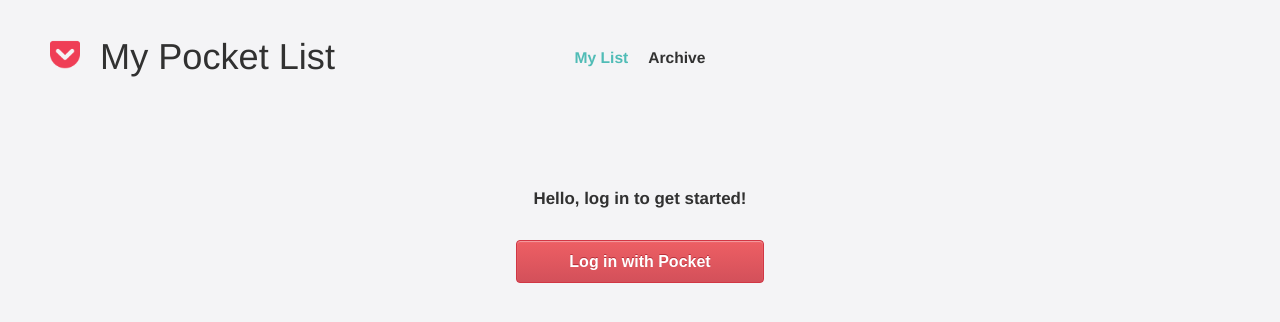
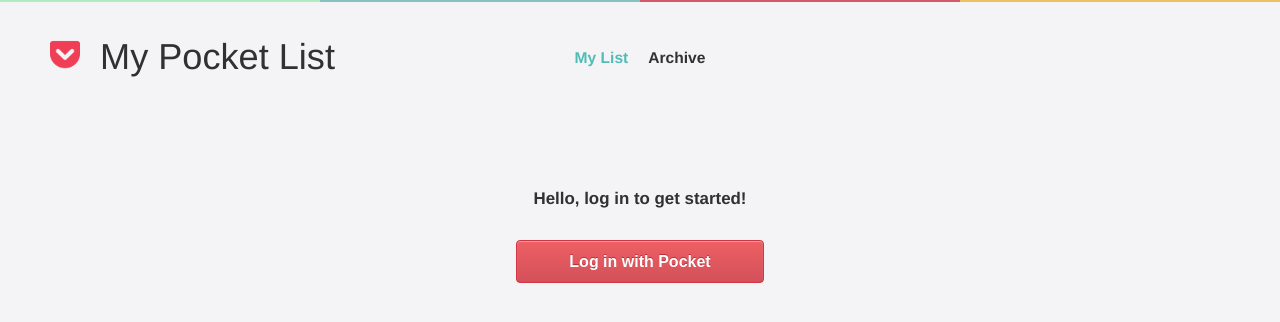
Before and after one commit to gglukmann/pocketizer, a browser extension: page page.html in a window 1280 px wide. Drawn offline with Linux system fonts and the light colour scheme.

Commit message:
design update

```diff
--- a/page.html
+++ b/page.html
@@ -7,6 +7,12 @@
   <script src="app.js"></script>
 </head>
 <body>
+  <div class="rainbow">
+    <div class="rainbow__detail rainbow__detail--first"></div>
+    <div class="rainbow__detail rainbow__detail--second"></div>
+    <div class="rainbow__detail rainbow__detail--third"></div>
+    <div class="rainbow__detail rainbow__detail--fourth"></div>
+  </div>
   <div class="container">
     <input type="hidden" id="page" value="list">
     <div id="status" class="status"></div>
--- a/style.css
+++ b/style.css
@@ -251,3 +251,33 @@ a {
   padding: .8em 1.625em;
   box-sizing: content-box;
 }
+
+.rainbow {
+  position: fixed;
+  left: 0;
+  top: 0;
+  width: 100%;
+  z-index: 8001;
+}
+.rainbow:after {
+  content: "";
+  display: table;
+  clear: both;
+}
+.rainbow__detail {
+  float: left;
+  height: 2px;
+  width: 25%;
+}
+.rainbow__detail--first {
+  background-color: #afecc3;
+}
+.rainbow__detail--second {
+  background-color: #84c3c0;
+}
+.rainbow__detail--third {
+  background-color: #d45a68;
+}
+.rainbow__detail--fourth {
+  background-color: #ecbf63;
+}
```
